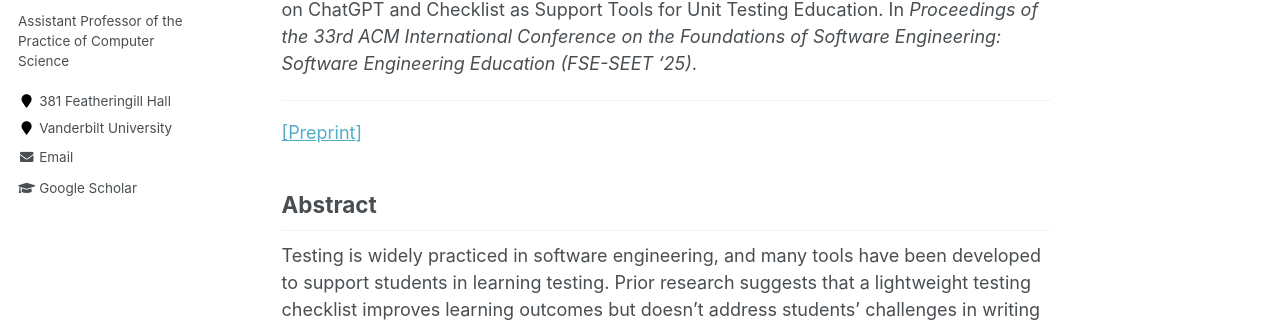
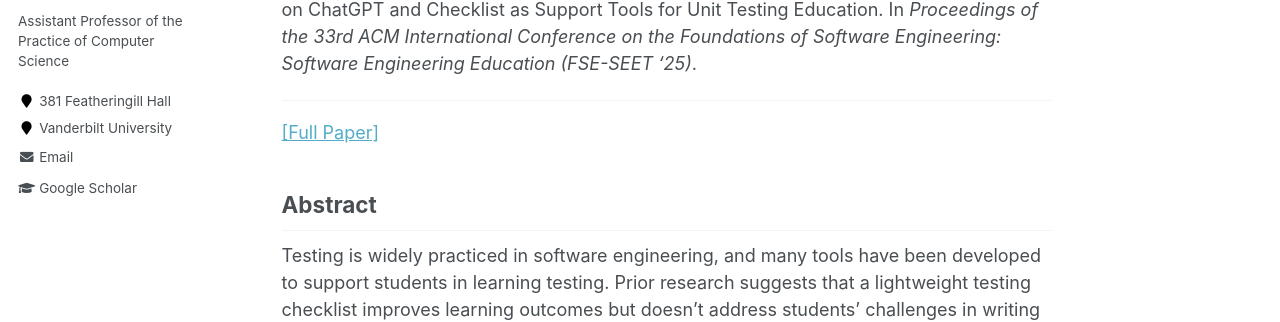
Before and after one commit to ginaBai/ginabai.github.io, a Jekyll site: the page built from _publications/fseseet25_ChatGPTvsChecklist.md, in a window 1280 px wide and 900 px high. Shown: the part 324-646 px from the top of the window. Built offline with Jekyll 4.4.1, drawn with Linux system fonts in a browser that asks for light colours.

Commit message:
Update fse-seet paper

```diff
--- a/_publications/fseseet25_ChatGPTvsChecklist.md
+++ b/_publications/fseseet25_ChatGPTvsChecklist.md
@@ -9,7 +9,7 @@ Recommended citation:
 Zihan Fang, Jiliang Li, Anda Liang, **Gina R. Bai**, and Yu Huang. 2025. A Comparative Study on ChatGPT and Checklist as Support Tools for Unit Testing Education. In <i>Proceedings of the 33rd ACM International Conference on the Foundations of Software Engineering: Software Engineering Education (FSE-SEET '25)</i>.
 
 ---
-[[Preprint]](http://ginabai.github.io/files/PaperPreprints/fseseet25_ChatGPTvsChecklist.pdf)
+[[Full Paper]](http://ginabai.github.io/files/PaperPreprints/fseseet25_ChatGPTvsChecklist.pdf)
 
 ## Abstract
 Testing is widely practiced in software engineering, and many tools have been developed to support students in learning testing. Prior research suggests that a lightweight testing checklist improves learning outcomes but doesn't address students' challenges in writing test code that matches their intentions or design. Meanwhile, generative AI tools (e.g., ChatGPT) bring new promise as another form of software assistance tool. In this study, we examined the impact of various support tools (checklist, ChatGPT, or both) on unit testing among 42 students. Our results indicated that using these tools individually or in combination produced a comparable effect on student performance in unit testing. Students preferred using the checklist but acknowledged ChatGPT's effectiveness in accelerating task completion and addressing programming language challenges. While ChatGPT demonstrated potential benefits for testing education, it did not overcome the implementation challenges identified in the previous study. Moreover, reliance on ChatGPT may hinder students' deeper engagement with new concepts, which is crucial for comprehensive learning, as they often interacted superficially with AI-generated responses without employing the critical thinking necessary to evaluate the information provided. Therefore, we proposed recommendations for both students and instructors on adapting to learning and teaching in the AI era and offer insights into the evolving role of AI in education.
```
Also changed, not shown: 1 other file.
